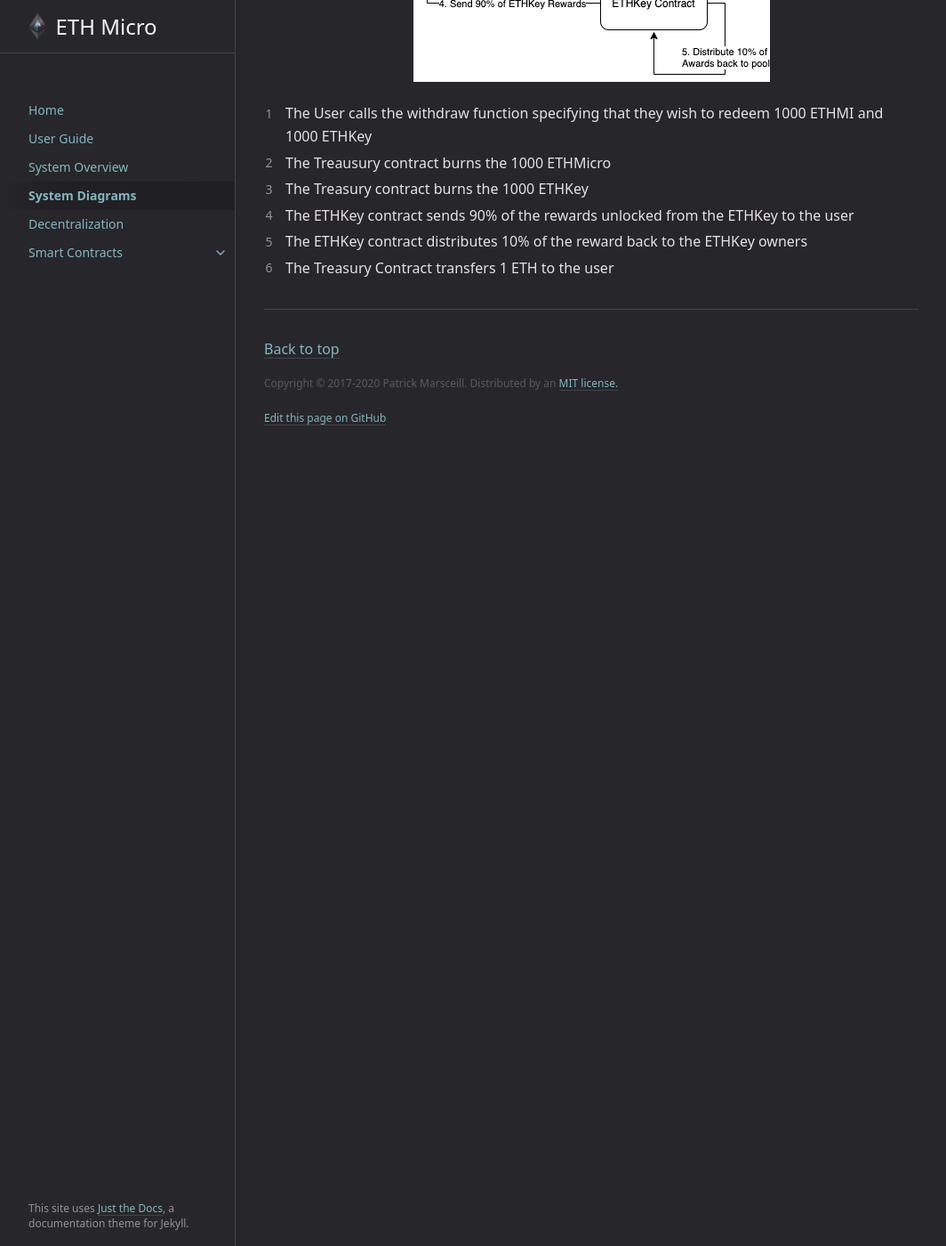
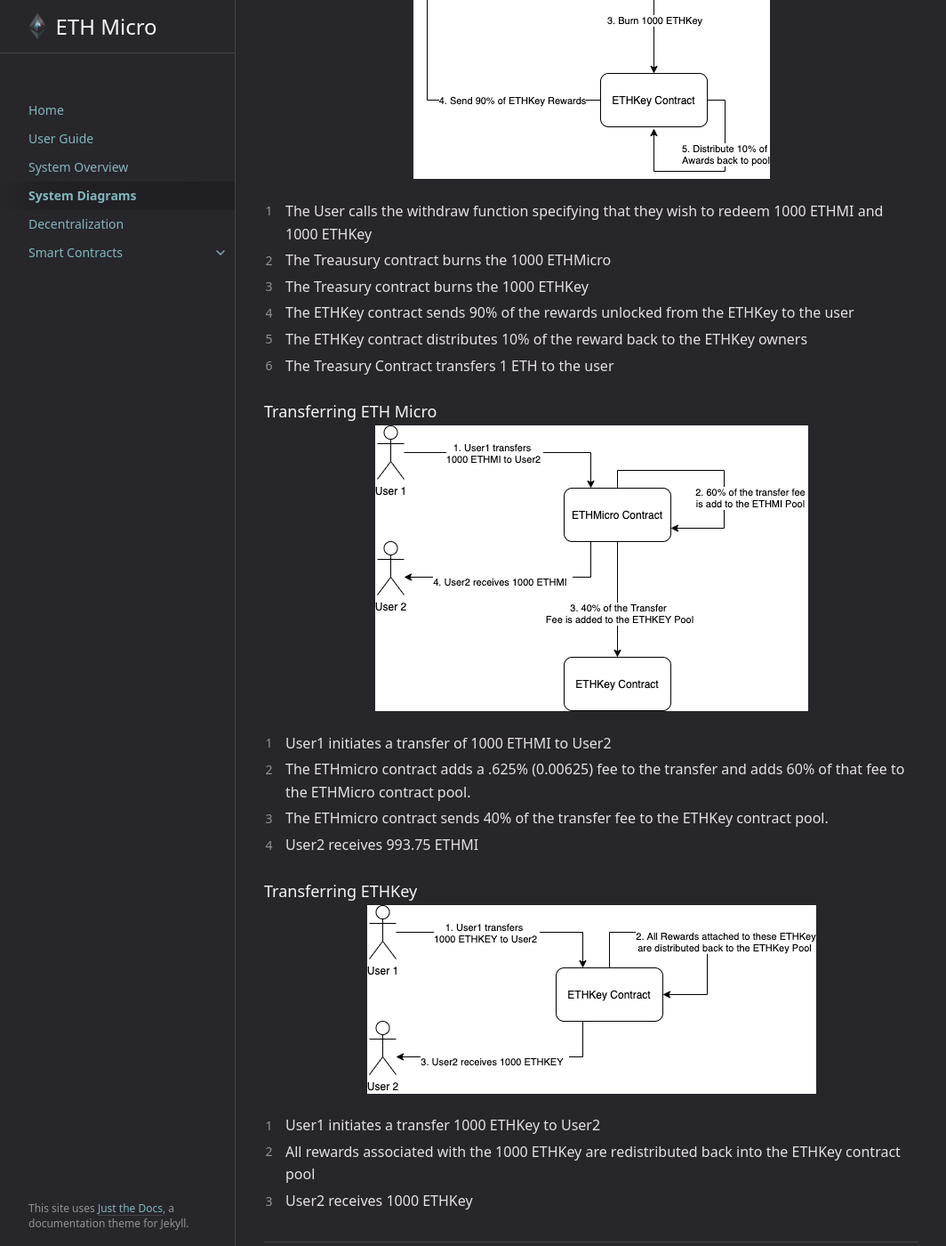
Before and after one commit to MaikuroFinance/ETHMicro-UI, a Jekyll site: the page built from docs/docs/system-diagrams.md, in a window 1280 px wide and 1400 px high, scrolled down 1148 px. Shown: the whole window at 89% size, without its empty margins (107-1171 px from the left). Built offline with Jekyll 4.4.1, drawn with Linux system fonts in a browser that asks for light colours; some of the changed text lies outside the part shown.

Commit message:
Doc update

```diff
--- a/docs/docs/system-diagrams.md
+++ b/docs/docs/system-diagrams.md
@@ -33,3 +41,24 @@ This diagram displays an overview of the process for Minting ETHMI and ETHKEY
 4. The ETHKey contract sends 90% of the rewards unlocked from the ETHKey to the user
 5. The ETHKey contract distributes 10% of the reward back to the ETHKey owners
 6. The Treasury Contract transfers 1 ETH to the user
+
+### Transferring ETH Micro
+
+{:refdef: style="text-align: center;"}
+![deposit diagram](/assets/images/transfer-ethmi.png)
+{: refdef}
+
+1. User1 initiates a transfer of 1000 ETHMI to User2
+2. The ETHmicro contract adds a .625% (0.00625) fee to the transfer and adds 60% of that fee to the ETHMicro contract pool.
+3. The ETHmicro contract sends 40% of the transfer fee to the ETHKey contract pool.
+4. User2 receives 993.75 ETHMI
+
+### Transferring ETHKey
+
+{:refdef: style="text-align: center;"}
+![deposit diagram](/assets/images/transfer-ethkey.png)
+{: refdef}
+
+1. User1 initiates a transfer 1000 ETHKey to User2
+2. All rewards associated with the 1000 ETHKey are redistributed back into the ETHKey contract pool
+3. User2 receives 1000 ETHKey
```
Also changed, not shown: other parts of docs/docs/system-diagrams.md (+8 -0 lines).
